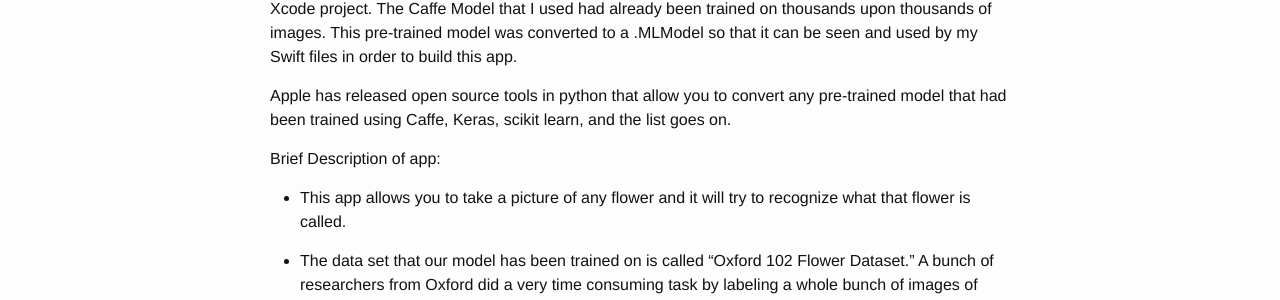
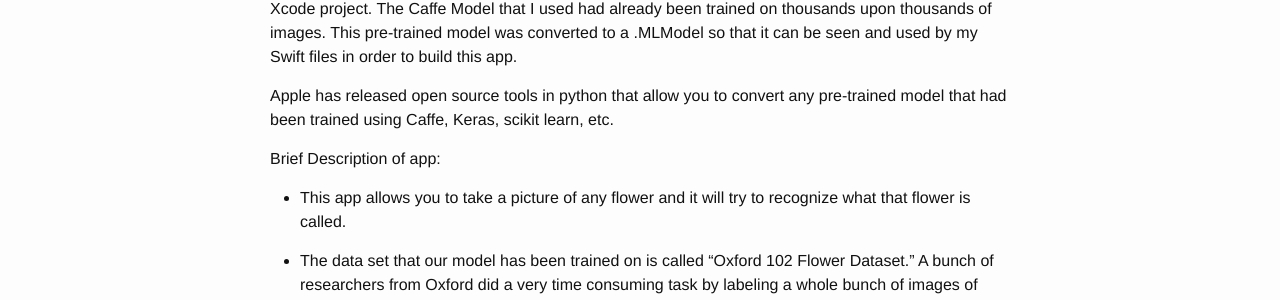
Before and after one commit to alexalwks2/aaronjohn2.github.io, a Jekyll site: the page built from _posts/2018-06-18-mobile-flower-recognition.md, in a window 1280 px wide. Shown: the part 269-569 px from the top of the page. Built offline with Jekyll 4.4.1, drawn with Linux system fonts in a browser that asks for light colours; comment, search, counter and statistics services are not loaded.

Commit message:
Update 2018-06-18-mobile-flower-recognition.md

```diff
--- a/_posts/2018-06-18-mobile-flower-recognition.md
+++ b/_posts/2018-06-18-mobile-flower-recognition.md
@@ -9,7 +9,7 @@ categories: deep-learning, swift, CoreML-tools, python, Caffe-Model, CNN, MLMode
 In this project I converted a pre-trained Caffe Model into MLModel format which was later used in my Xcode project.
 The Caffe Model that I used had already been trained on thousands upon thousands of images. This pre-trained model was converted to a .MLModel so that it can be seen and used by my Swift files in order to build this app.
 
-Apple has released open source tools in python that allow you to convert any pre-trained model that had been trained using Caffe, Keras, scikit learn, and the list goes on.
+Apple has released open source tools in python that allow you to convert any pre-trained model that had been trained using Caffe, Keras, scikit learn, etc.
 
 Brief Description of app:
 
```
